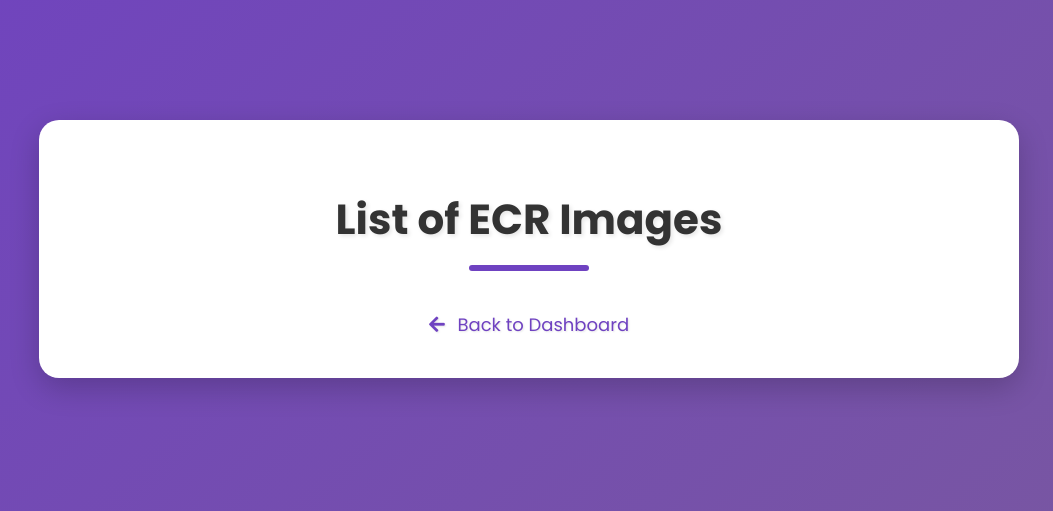
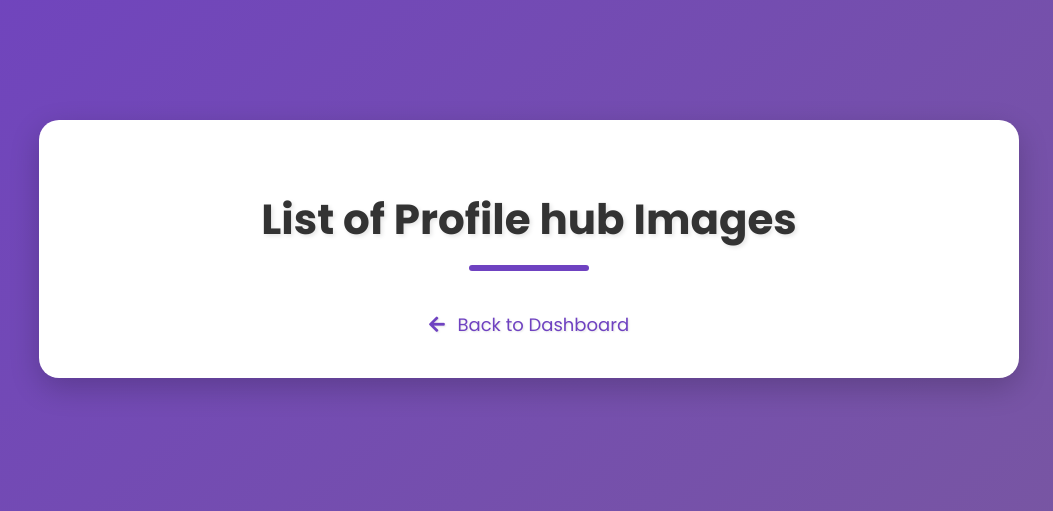
Before and after one commit to sairaghavaa/aiops, a Flask app: page /list_images in a window 1280 px wide. Shown: the part 151-662 px from the top of the page, without its empty margins (111-1164 px from the left). Run offline with Flask 3, Linux system fonts and the light colour scheme; the visitor is signed in with stand-in values (Sample User, id 1); data that the repository does not hold is empty.

Commit message:
recent Modified list_ECR_images and Stop and Start Containers funtionalities

```diff
--- a/app.py
+++ b/app.py
@@ -24,7 +24,7 @@ def home():
 def dashboard():
     if 'username' not in session:
         return redirect(url_for('login'))
-    functionalities = ['Start and Stop Containers', 'List ECS Images']  # Add more functionalities as needed
+    functionalities = ['Start and Stop Containers', 'List ECR Images']  # Add more functionalities as needed
     return render_template('dashboard.html', functionalities=functionalities)
 
 @app.route('/login', methods=['GET', 'POST'])
--- a/templates/dashboard.html
+++ b/templates/dashboard.html
@@ -119,7 +119,7 @@
                 <li>
                     {% if functionality == 'Start and Stop Containers' %}
                         <a href="{{ url_for('manage_containers') }}">{{ functionality }}</a>
-                    {% elif functionality == 'List ECS Images' %}
+                    {% elif functionality == 'List ECR Images' %}
                         <a href="{{ url_for('list_images') }}">{{ functionality }}</a>
                     {% else %}
                         {{ functionality }}
--- a/templates/list_images.html
+++ b/templates/list_images.html
@@ -3,7 +3,7 @@
 <head>
     <meta charset="UTF-8">
     <meta name="viewport" content="width=device-width, initial-scale=1.0">
-    <title>List of ECR Images</title>
+    <title>List of Profile hub Images</title>
     <link rel="stylesheet" href="https://cdnjs.cloudflare.com/ajax/libs/font-awesome/5.15.3/css/all.min.css">
     <style>
         @import url('https://fonts.googleapis.com/css2?family=Poppins:wght@300;400;500;600;700&display=swap');
@@ -157,7 +157,7 @@
 </head>
 <body>
     <div class="container">
-        <h1>List of ECR Images</h1>
+        <h1>List of Profile hub Images</h1>
         {% for repository in images %}
             <h2>{{ repository[0].repositoryName }}</h2>
             <div>
```
